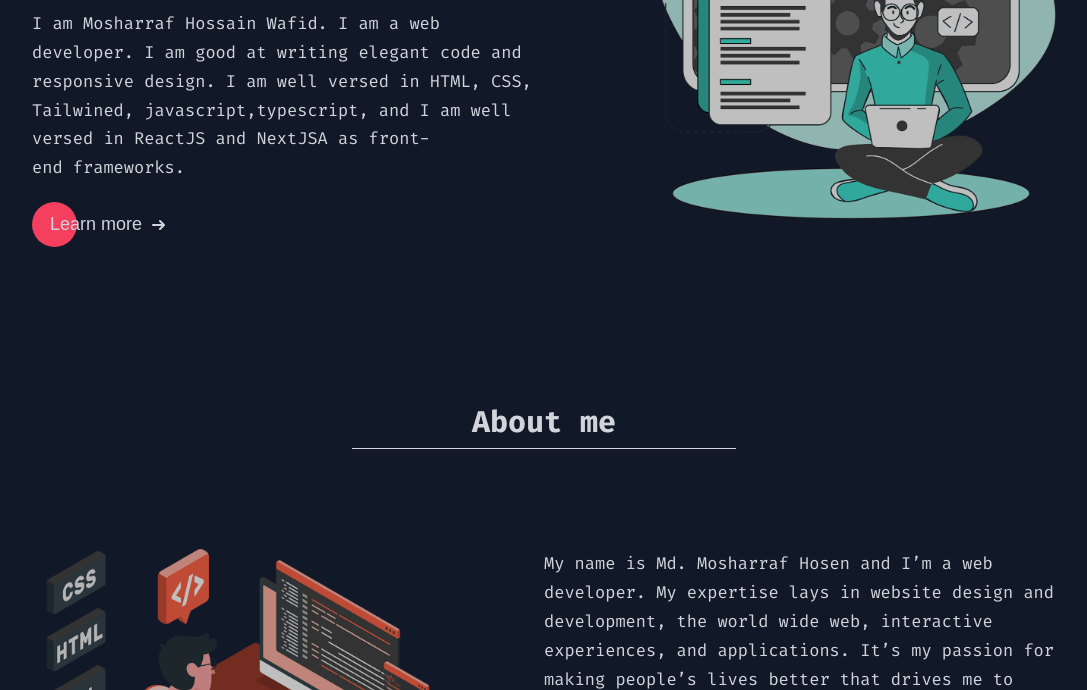
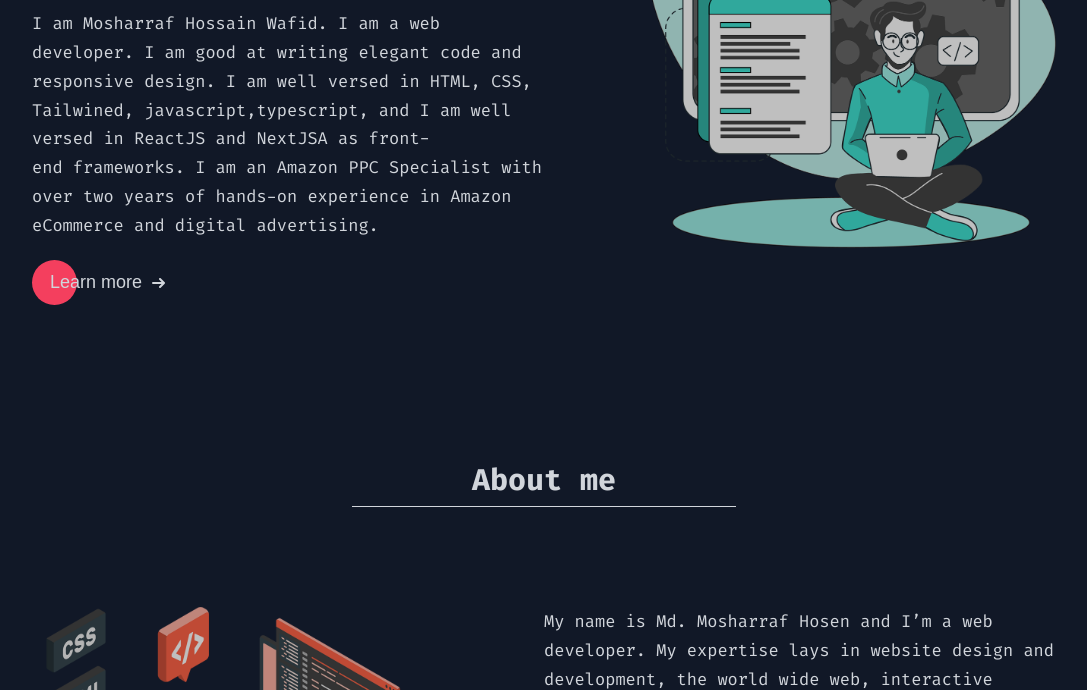
Before and after one commit to wafid19/My-Portfolio, a plain HTML site: page index.html in a window 1280 px wide. Shown: the part 410-1100 px from the top of the page, without its empty margins (96-1183 px from the left). Drawn offline with nearby package versions, Linux system fonts and the light colour scheme.

Commit message:
Update index.html

```diff
--- a/index.html
+++ b/index.html
@@ -60,6 +60,7 @@
             writing elegant code and responsive design. I am well versed in
             HTML, CSS, Tailwined, javascript,typescript, and I am well
             versed in ReactJS and NextJSA as front-end frameworks.
+            I am an Amazon PPC Specialist with over two years of hands-on experience in Amazon eCommerce and digital advertising.
           </p>
           <a href="#about">
             <button class="cta">
```
